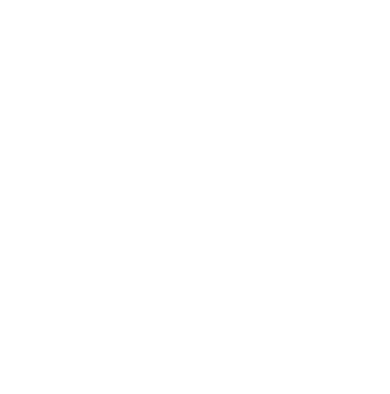
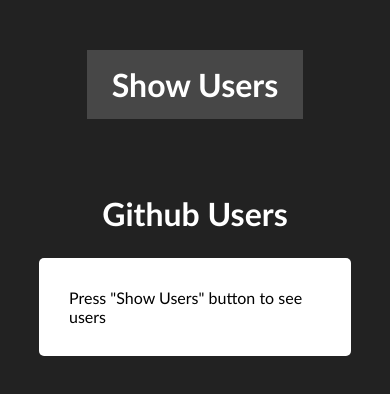
Before and after one commit to Akvile-gc/JS_exam, a plain HTML site: page Task 3/index.html in a window 390 px wide. Drawn offline with Linux system fonts and the light colour scheme.

Commit message:
Task 3 - code is working, but not responsive yet

```diff
--- a/Task 3/index.html
+++ b/Task 3/index.html
@@ -4,9 +4,32 @@
     <meta charset="UTF-8">
     <meta http-equiv="X-UA-Compatible" content="IE=edge">
     <meta name="viewport" content="width=device-width, initial-scale=1.0">
-    <title>Document</title>
+    <title>Task no. 3</title>
+    <link rel="stylesheet" href="styles/style.css">
 </head>
 <body>
+    <header>
+        <!-- Header code-->
+    </header>
+
+    <main>
+        <div class="wrapper">
+          <div class="btn-container">
+            <button id="btn">Show Users</button>
+          </div>
+          <div class="output-cointainer">
+            <h1>Github Users</h1>
+            <div id="output">
+              <!-- Results goes here -->
+              <p id="message">Press "Show Users" button to see users</p>
+            </div>
+          </div>
+        </div>
+    </main>
+
+    <footer>
+        <!-- Footer code -->
+    </footer>
     <script src="scripts/main.js"></script>
 </body>
 </html>
--- a/Task 3/scripts/main.js
+++ b/Task 3/scripts/main.js
@@ -0,0 +1,56 @@
+/* ------------------------------ TASK 3 -----------------------------------
+Parašykite JS kodą, kuris leis vartotojui paspaudus ant mygtuko "Show users"
+pamatyti vartotojus iš Github API (endpoint'as pateiktas žemiau).
+
+Paspaudus mygtuką "Show users":
+1. Informacija atvaizduojama <div id="output"></div> bloke
+1.1. Informacija, kuri pateikiama: "login" ir "avatar_url" reikšmės (kortelėje)
+2. Žinutė "Press "Show Users" button to see users" turi išnykti;
+
+Pastaba: Sukurta kortelė, kurioje yra pateikiama vartotojo informacija, turi
+būti stilizuota su CSS ir būti responsive;
+-------------------------------------------------------------------------- */
+
+const ENDPOINT = 'https://api.github.com/users';
+
+
+const button = document.querySelector(`#btn`);
+const output = document.querySelector(`#output`);
+const p = document.querySelector(`#message`);
+
+button.addEventListener(`click`, () => {
+    p.style.display = `none`;
+
+    fetch(ENDPOINT)
+    .then(res => res.json())
+    .then(data => outputData(data))
+    .catch(error = console.log(error))
+
+
+    function outputData(data){
+        data.forEach(element => {
+            const card = document.createElement(`div`);
+            const user = document.createElement(`h3`);
+            const url = document.createElement(`h5`);
+            user.textContent = `User login: ${element.login}`;
+            url.textContent = `User url: ${element.avatar_url}`;
+            card.append(user, url);
+            createCard(card);
+            output.append(card);
+        })
+
+    }
+
+
+    function createCard(block){
+        Object.assign(block.style, {
+            backgroundColor: `grey`,
+            border: `1px solid black`,
+            width: `500px`,
+            margin: `20px auto`,
+            textAlign: `center`,
+            float: `center`
+        })
+    }
+
+})
--- /dev/null
+++ b/Task 3/styles/style.css
@@ -0,0 +1,61 @@
+/* Resets */
+* {
+    margin: 0;
+    padding: 0;
+    box-sizing: border-box;
+    font-family: 'Trebuchet MS', 'Lucida Sans Unicode', 'Lucida Grande',
+      'Lucida Sans', Arial, sans-serif;
+  }
+
+  /* Mobile first */
+  .wrapper {
+    min-height: 100vh;
+    min-width: calc(100vw - (100vw - 100%));
+    display: flex;
+    flex-direction: column;
+    align-items: center;
+    background-color: #222;
+  }
+
+  .btn-container {
+    width: 100%;
+    display: flex;
+    flex-direction: column;
+    align-items: center;
+  }
+
+  .btn-container #btn {
+    margin: 50px 0;
+    padding: 15px 25px;
+    background-color: #474747;
+    border: #222;
+    color: #fff;
+    font-weight: bold;
+    font-size: 2em;
+    text-align: center;
+  }
+
+  .btn-container #btn:hover {
+    cursor: pointer;
+    opacity: 0.9;
+  }
+
+  .output-cointainer {
+    width: 100%;
+    margin: 25px 0;
+    display: flex;
+    flex-direction: column;
+    align-items: center;
+  }
+
+  .output-cointainer h1 {
+    color: #fff;
+  }
+
+  .output-cointainer #output {
+    width: 80%;
+    margin-top: 25px;
+    padding: 30px;
+    border-radius: 5px;
+    background-color: #fff;
+  }
```
